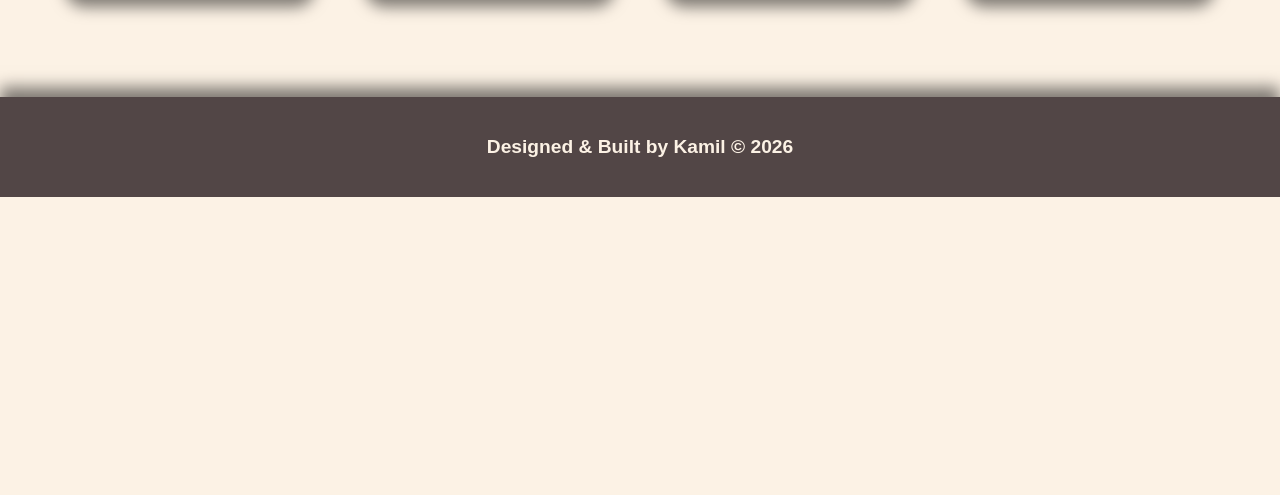
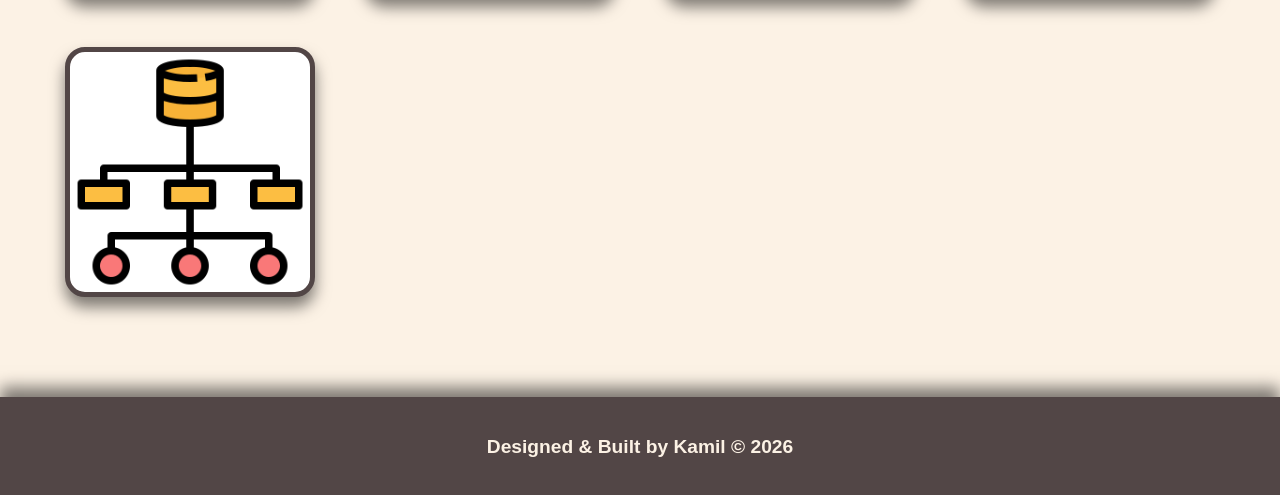
Before and after one commit to 00kamil00/all_odin_projects, a plain HTML site: page index.html in a window 1280 px wide. Shown: the part 1153-1648 px from the top of the page. Before the commit the page ends 1350 px from the top, so only its background shows below. Drawn offline with Linux system fonts and the light colour scheme.

Commit message:
feat: add new project

```diff
--- a/index.html
+++ b/index.html
@@ -52,6 +52,9 @@
         <div class="card">
             <a href="https://github.com/00kamil00/Project-Testing-Practice"><img src="./images/testingpractice.png" alt="testing practice" width="24" height="24"></a>
         </div>
+        <div class="card">
+            <a href="https://github.com/00kamil00/Project-Testing-Practice"><img src="/images/recursion.png" alt="project recursion" width="24" height="24"></a>
+        </div>
     </div>
 
     <div class="footer">
```
Also changed, not shown: images/recursion.png (added).
